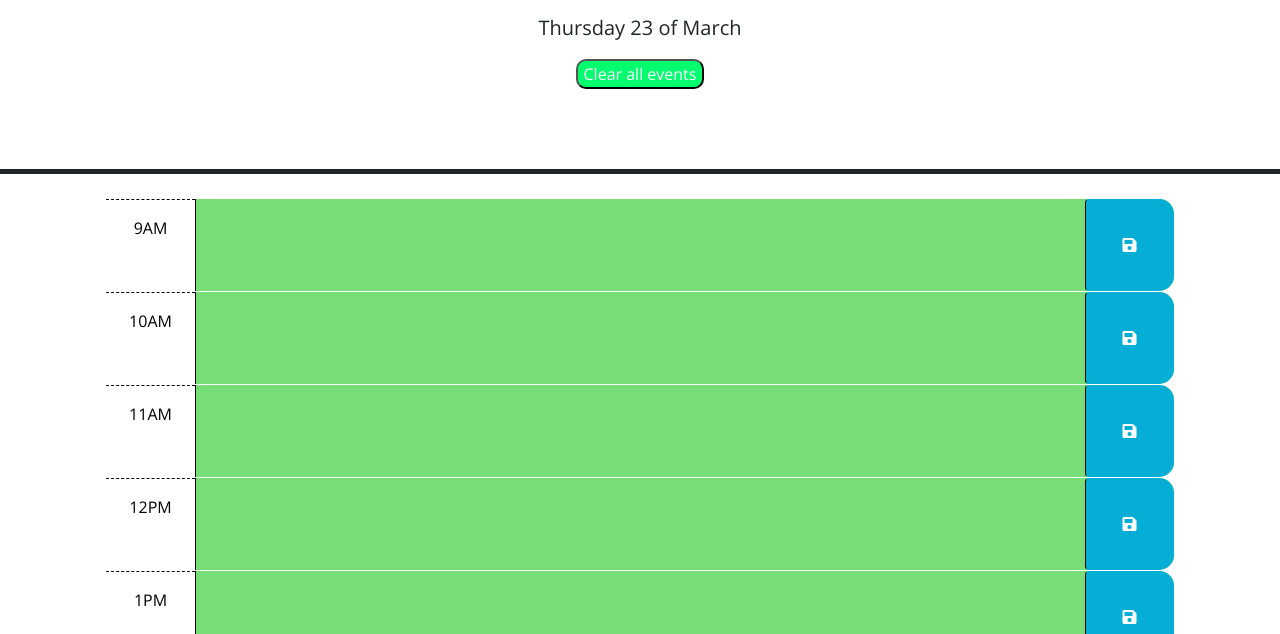
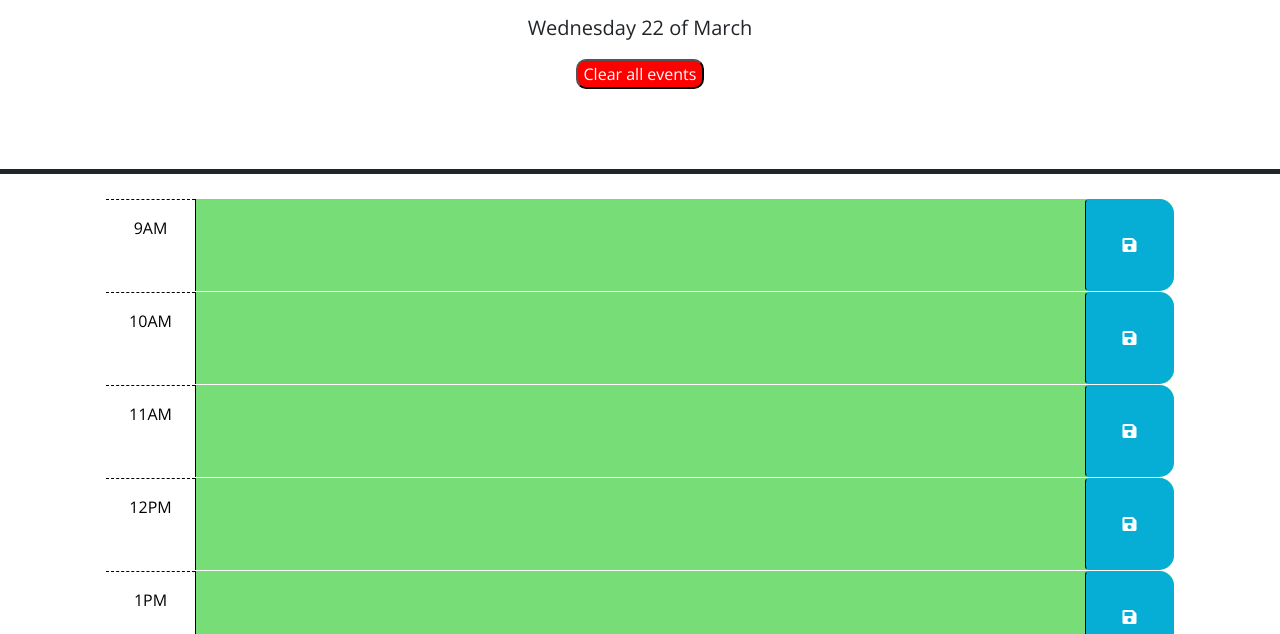
Before and after one commit to karra-ormsby/Work-Day-Scheduler, a plain HTML site: page index.html in a window 1280 px wide. Shown: the part 166-800 px from the top of the page. Drawn offline with nearby package versions, Linux system fonts and the light colour scheme.

Commit message:
trying to fix displayDate function

```diff
--- a/assets/css/style.css
+++ b/assets/css/style.css
@@ -67,6 +67,6 @@ textarea {
 
 .clearBtn {
   border-radius: 10px;
-  background-color: rgb(0, 255, 110);
+  background-color: red;
   color: white;
 }
--- a/assets/js/script.js
+++ b/assets/js/script.js
@@ -1,5 +1,7 @@
 $(document).ready(function () {
   var saveBtn = $(".saveBtn");
+  var clearBtn = $('.clearBtn');
+  var textArea = $('teaxtarea');
   var saveIcon = $(".fa-save");
   var savedToStorageEl = $("#saved-to-storage");
   var header = $("header");
@@ -7,13 +9,15 @@ $(document).ready(function () {
   var eventId;
   var calendarEvent = JSON.parse(localStorage.getItem("calendarEvent")) || [];
 
+
   displayDate();
   setHourBlocks();
   getEvent();
 
   //displays the current date
   function displayDate() {
-    var today = dayjs().format('dddd DD[ of] MMMM');
+    // var today = dayjs().format('dddd DD[ of] MMMM');
+    var today = "Wednesday 22 of March";
     $("#currentDay").text(today);
 
     var currentDate = {
@@ -26,6 +30,8 @@ $(document).ready(function () {
         $("input[type=text], textarea").val("");
       }
     }
+    calendarEvent.shift();
+    calendarEvent.unshift(currentDate);
   }
 
   //changes the colour of each hour block depending on whether it is past, present, or future
@@ -80,9 +86,7 @@ $(document).ready(function () {
     //if there is already an input for a timeslot, delete that event and replace it with the new one
     for(i = 0; i < calendarEvent.length; i++) {
       if (calendarEvent[i].hour === eventId) {
-        console.log(calendarEvent);
         calendarEvent.splice(i, 1);
-        console.log(calendarEvent);
       }
     }
 
@@ -111,16 +115,14 @@ $(document).ready(function () {
       savedEvent.append(calendarEvent[i].input);
     }
     console.log("in getEvent: ");
-    console.log(calendarEvent);
   }
-});
 
-var clearBtn = $('.clearBtn');
-var textArea = $('teaxtarea');
 
-//when the clear event button is pressed by the user the local storage is cleared and all of the schedule hour blocks are cleared too
-clearBtn.on("click",function (event) {
-  localStorage.clear();
-  $("input[type=text], textarea").val("");
+  //when the clear event button is clicked by the user the local storage is cleared and all of the schedule hour blocks are cleared too
+  clearBtn.on("click",function (event) {
+    localStorage.clear();
+    $("input[type=text], textarea").val("");
+
+  });
 
 });
```
Also changed, not shown: 1 other file.
